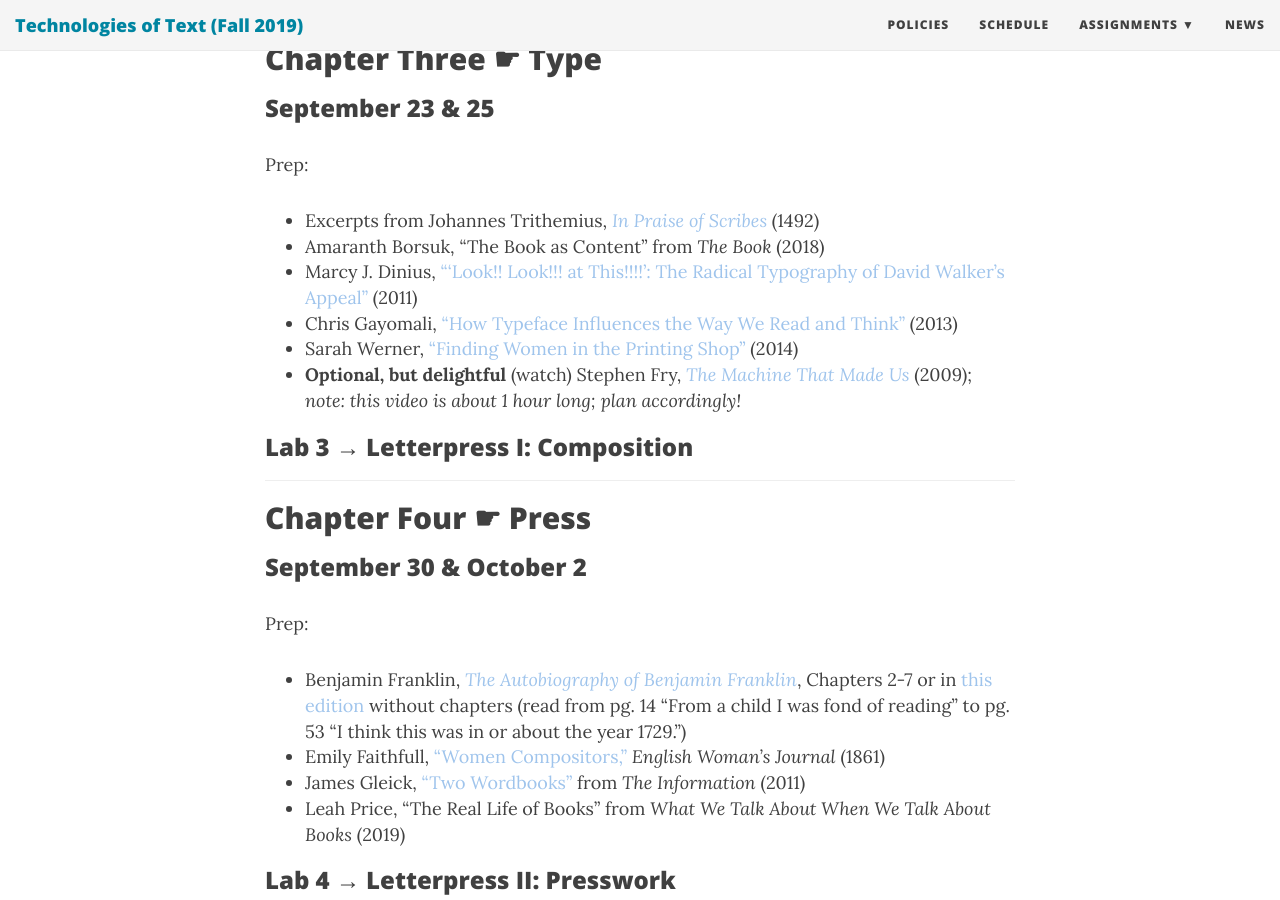
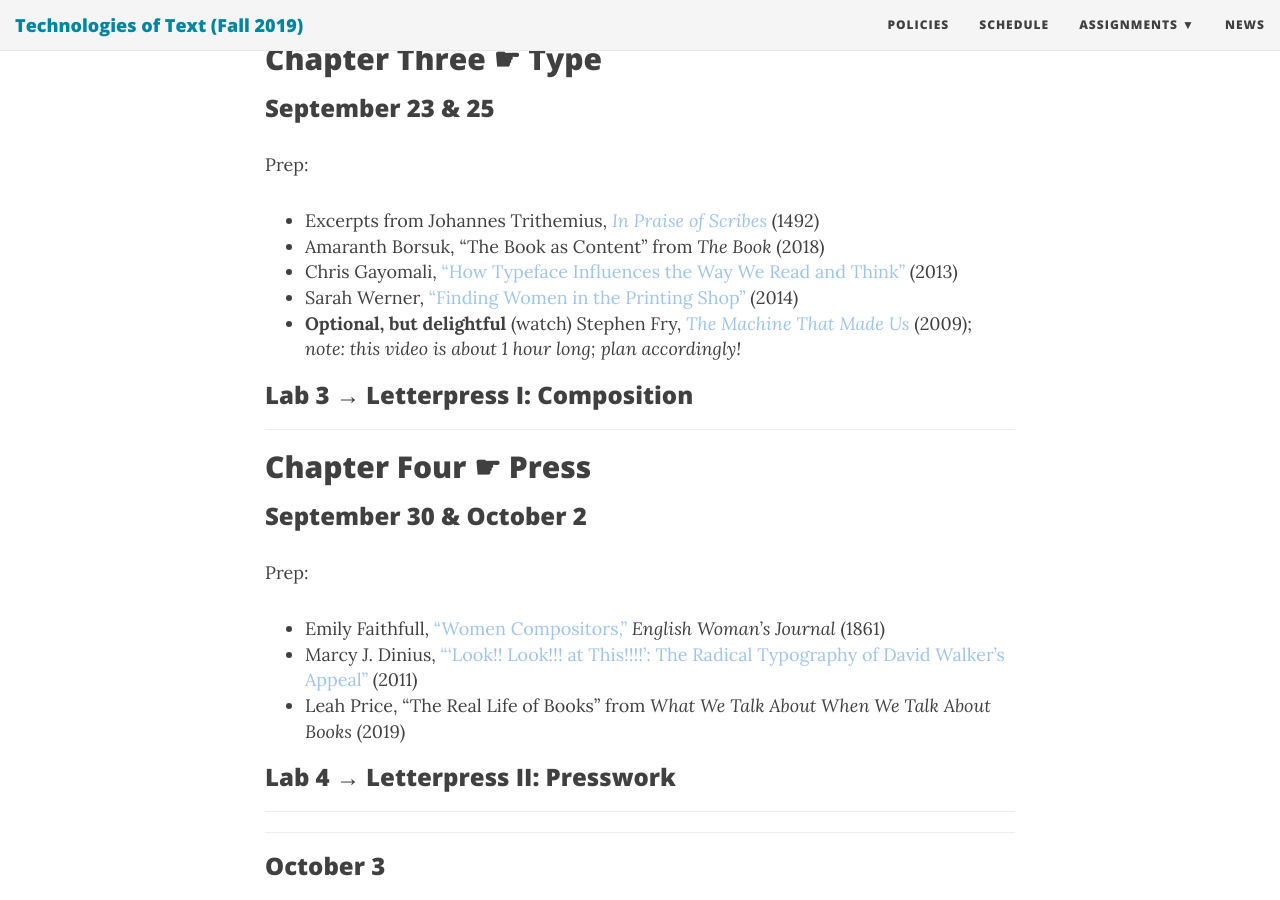
Before and after one commit to rccordell/f19tot, a Jekyll site: the page built from schedule.md, in a window 1280 px wide and 900 px high, scrolled down 2182 px. Built offline with Jekyll 4.4.1, drawn with Linux system fonts in a browser that asks for light colours; nearby versions of some CDN libraries; some web fonts are replaced; some of the changed text lies outside the part shown.

Commit message:
trim the schedule

```diff
--- a/schedule.md
+++ b/schedule.md
@@ -65,7 +65,6 @@ Prep:
 
 + Excerpts from Johannes Trithemius, [*In Praise of Scribes*](http://misc.yarinareth.net/trithemius.html) (1492)
 + Amaranth Borsuk, “The Book as Content” from *The Book* (2018)
-+ Marcy J. Dinius, ["'Look!! Look!!! at This!!!!': The Radical Typography of David Walker’s Appeal"](https://northeastern.alma.exlibrisgroup.com/leganto/public/01NEU_INST/citation/9427055560001401?auth=SAML) (2011)
 + Chris Gayomali, ["How Typeface Influences the Way We Read and Think"](http://theweek.com/articles/463196/how-typeface-influences-way-read-think) (2013)
 + Sarah Werner, ["Finding Women in the Printing Shop"](http://sarahwerner.net/blog/2014/10/finding-women-in-the-printing-shop/) (2014)
 + **Optional, but delightful** (watch) Stephen Fry, [*The Machine That Made Us*](http://www.veoh.com/watch/v18714625RMJnrG8x) (2009); *note: this video is about 1 hour long; plan accordingly!*
@@ -80,9 +79,8 @@ Prep:
 
 Prep:
 
-+ Benjamin Franklin, [*The Autobiography of Benjamin Franklin*](https://www.gutenberg.org/files/20203/20203-h/20203-h.htm#II), Chapters 2-7 or in [this edition](https://northeastern.alma.exlibrisgroup.com/leganto/public/01NEU_INST/citation/9427052650001401?auth=SAML) without chapters (read from pg. 14 "From a child I was fond of reading" to pg. 53 "I think this was in or about the year 1729.")
 + Emily Faithfull, ["Women Compositors,"](https://northeastern.alma.exlibrisgroup.com/leganto/public/01NEU_INST/citation/9007242390001401?auth=SAML) *English Woman's Journal* (1861)
-+ James Gleick, ["Two Wordbooks"](https://northeastern.alma.exlibrisgroup.com/leganto/public/01NEU_INST/citation/9484557160001401?auth=SAML) from *The Information* (2011)
++ Marcy J. Dinius, ["'Look!! Look!!! at This!!!!': The Radical Typography of David Walker’s Appeal"](https://northeastern.alma.exlibrisgroup.com/leganto/public/01NEU_INST/citation/9427055560001401?auth=SAML) (2011)
 + Leah Price, "The Real Life of Books" from *What We Talk About When We Talk About Books* (2019)
 
 ### Lab 4 &#8594; Letterpress II: Presswork
@@ -120,7 +118,7 @@ Prep:
 
 + Ellen Cushman, ["'We're Taking the Genius of Sequoyah into This Century': The Cherokee Syllabary, Peoplehood, and Perseverance"](https://northeastern.alma.exlibrisgroup.com/leganto/public/01NEU_INST/citation/9427052620001401?auth=SAML) (2011)
 + Bonnie Mak, ["Architectures of the Page"](https://northeastern.alma.exlibrisgroup.com/leganto/public/01NEU_INST/citation/9427052600001401?auth=SAML) (2011)
-+ Leah Price, "Reading on the Move" and "Prescribed Reading" from *What We Talk About When We Talk About Books* (2019)
++ James Gleick, ["Two Wordbooks"](https://northeastern.alma.exlibrisgroup.com/leganto/public/01NEU_INST/citation/9484557160001401?auth=SAML) from *The Information* (2011)
 
 *Meet in the Northeastern Archives & Special Collections, 92 Snell Library (in the basement) on Wednesday, October 9*
 
```
Also changed, not shown: other parts of schedule.md (+2 -2 lines), policies.md (+2 -2 lines).
